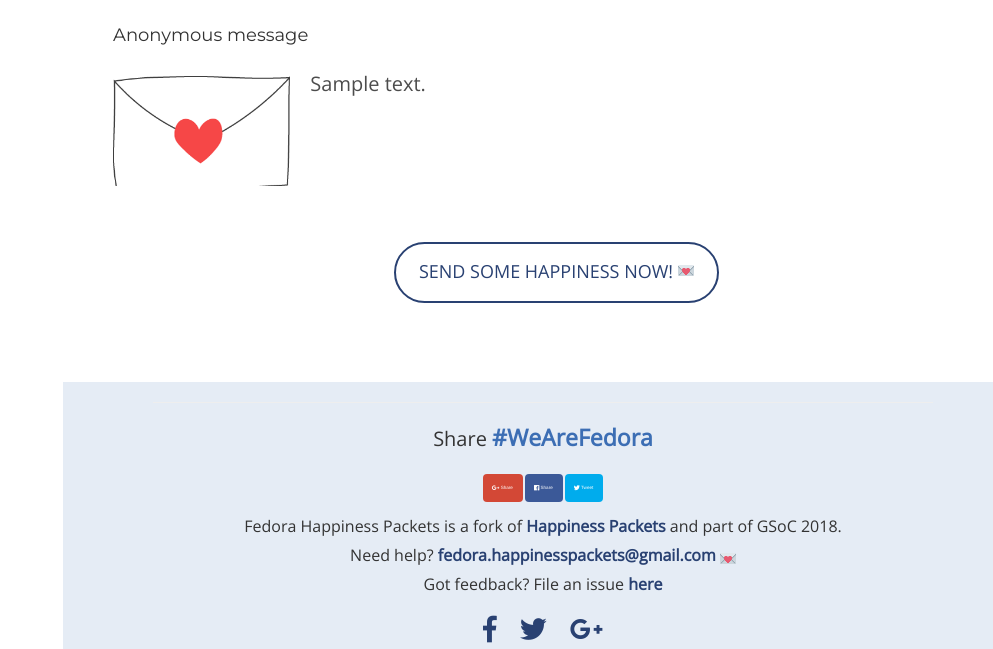
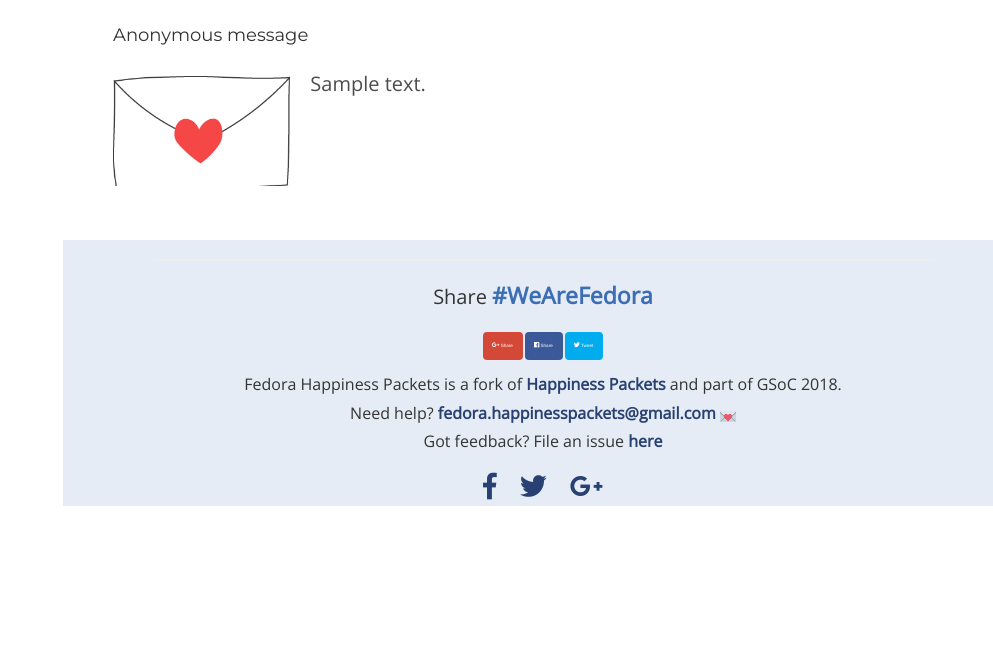
Before and after one commit to travisdev1/travis, a Django app: template templates/messaging/start.html in a window 1280 px wide. Shown: the part 1171-1820 px from the top of the page, without its empty margins (287-1280 px from the left). After the commit the page ends 1677 px from the top, so only its background shows below. Run offline with Django 3.2, Linux system fonts and the light colour scheme; the template is opened without the code that fills it: most values are stand-ins (such as "Sample title", 1, 10 or a date in 2020); some libraries are stand-ins or nearby versions.

Commit message:
Remove duplicate "Send some happiness now!" button from start page

```diff
--- a/templates/messaging/start.html
+++ b/templates/messaging/start.html
@@ -49,8 +49,4 @@
 
     {% include 'messaging/_message_list.html' %}
 
-    <p class="text-center">
-        <a class="btn btn-primary btn-lg btn-responsive" href="{% url 'messaging:send' %}" role="button">Send some happiness now! <img class="emoji" src="static/images/emoji/loveletter.png" alt="💌" title="Love letter" aria-label="Emoji: Love letter"></a>
-    </p>
-
 {% endblock content %}
```
